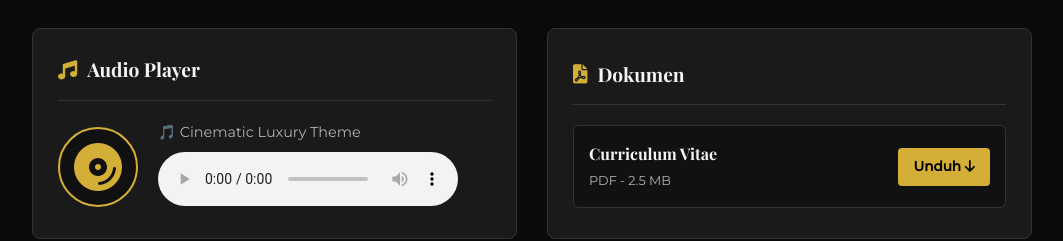
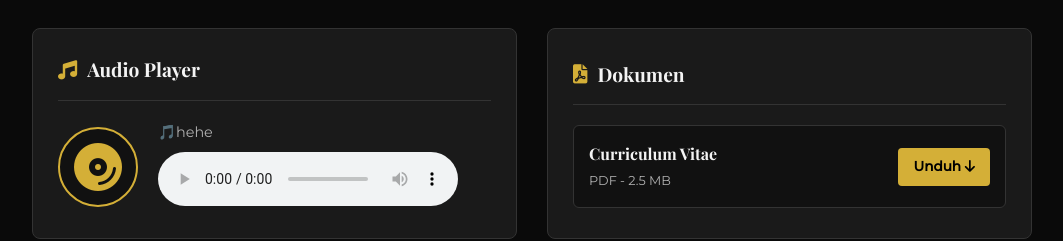
Before and after one commit to MHasanGhani/UAS_Pemrograman-Web-1, a plain HTML site: page index.html in a window 1280 px wide. Shown: the part 2873-3114 px from the top of the page, without its empty margins (108-1171 px from the left). Drawn offline with nearby package versions, Linux system fonts and the light colour scheme; a web font is replaced by a local one.

Commit message:
index.html

```diff
--- a/index.html
+++ b/index.html
@@ -124,7 +124,7 @@
                         <i class="fas fa-compact-disc fa-spin"></i>
                     </div>
                     <div class="audio-controls">
-                        <p class="track-title">🎵 Cinematic Luxury Theme</p>
+                        <p class="track-title">🎵hehe</p>
                         <audio controls>
                             <source src="assets/audio.mp3" type="audio/mpeg">
                         </audio>
```
